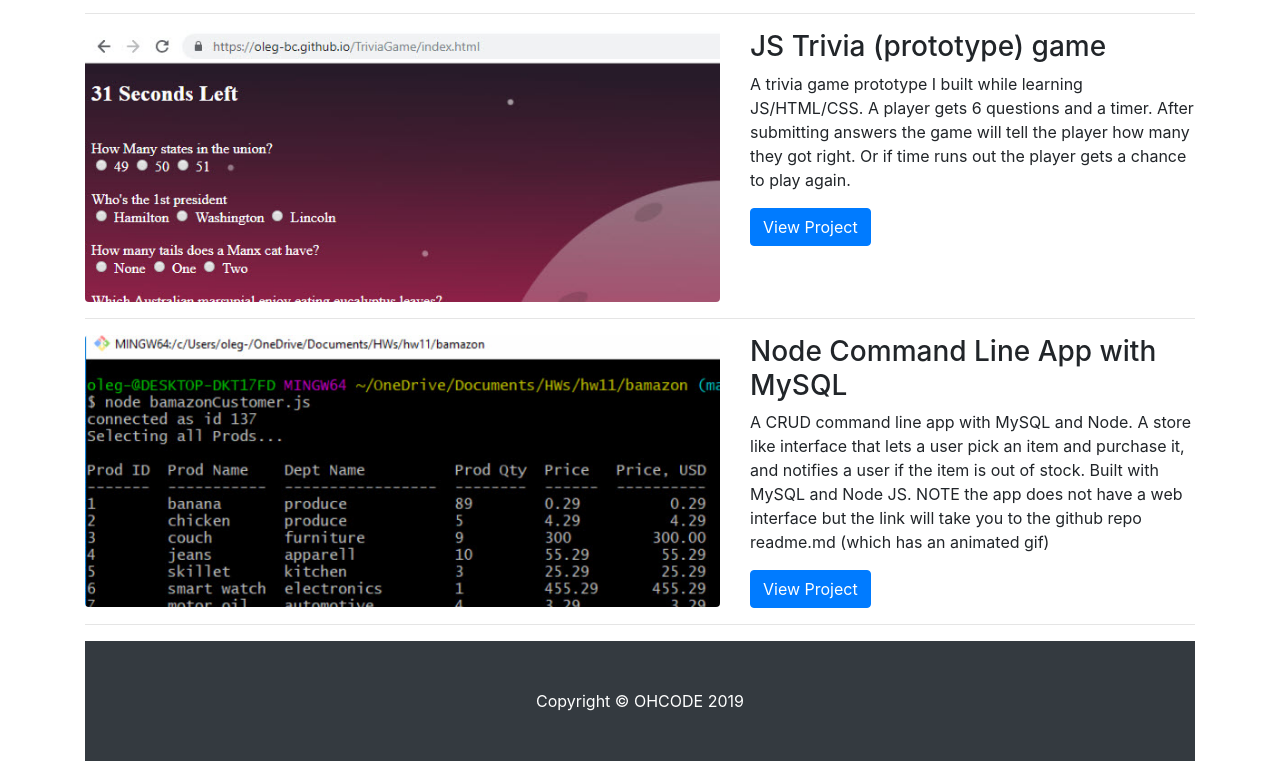
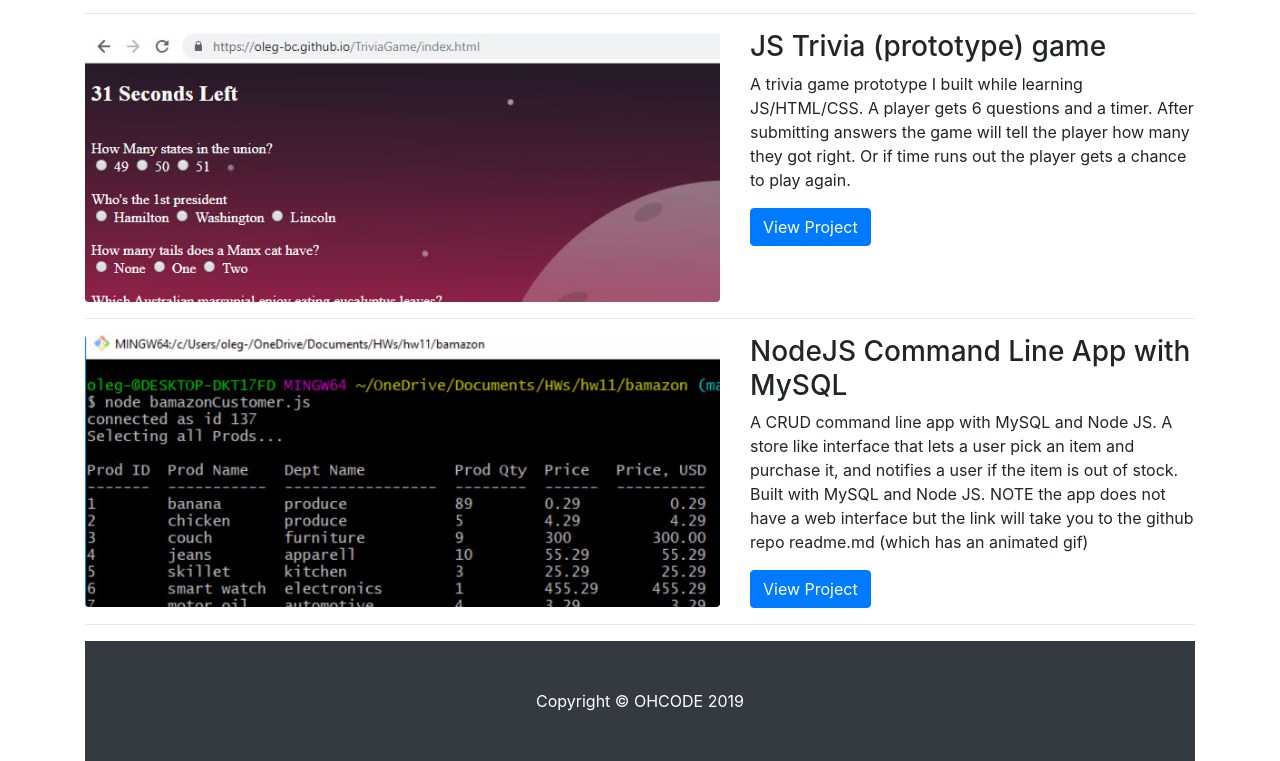
Before and after one commit to oleg-bc/portfolio, a website: page index.html in a window 1280 px wide. Shown: the part 2273-3034 px from the top of the page. Drawn offline with Linux system fonts and the light colour scheme.

Commit message:
minor txt chg

```diff
--- a/index.html
+++ b/index.html
@@ -199,8 +199,8 @@
     </a>
   </div>
   <div class="col-md-5">
-    <h3>Node Command Line App with MySQL  </h3>
-    <p>A CRUD command line app with MySQL and Node. A store like interface that lets a user pick an item and purchase it, and notifies a user if the item is out of stock. Built with MySQL and Node JS.  NOTE the app does not have a web interface but the link will take you to the github repo readme.md (which has an animated gif)</p>
+    <h3>NodeJS Command Line App with MySQL  </h3>
+    <p>A CRUD command line app with MySQL and Node JS. A store like interface that lets a user pick an item and purchase it, and notifies a user if the item is out of stock. Built with MySQL and Node JS.  NOTE the app does not have a web interface but the link will take you to the github repo readme.md (which has an animated gif)</p>
     <a class="btn btn-primary" href="https://github.com/oleg-bc/bamazon">View Project</a>
   </div>
 </div>
```
